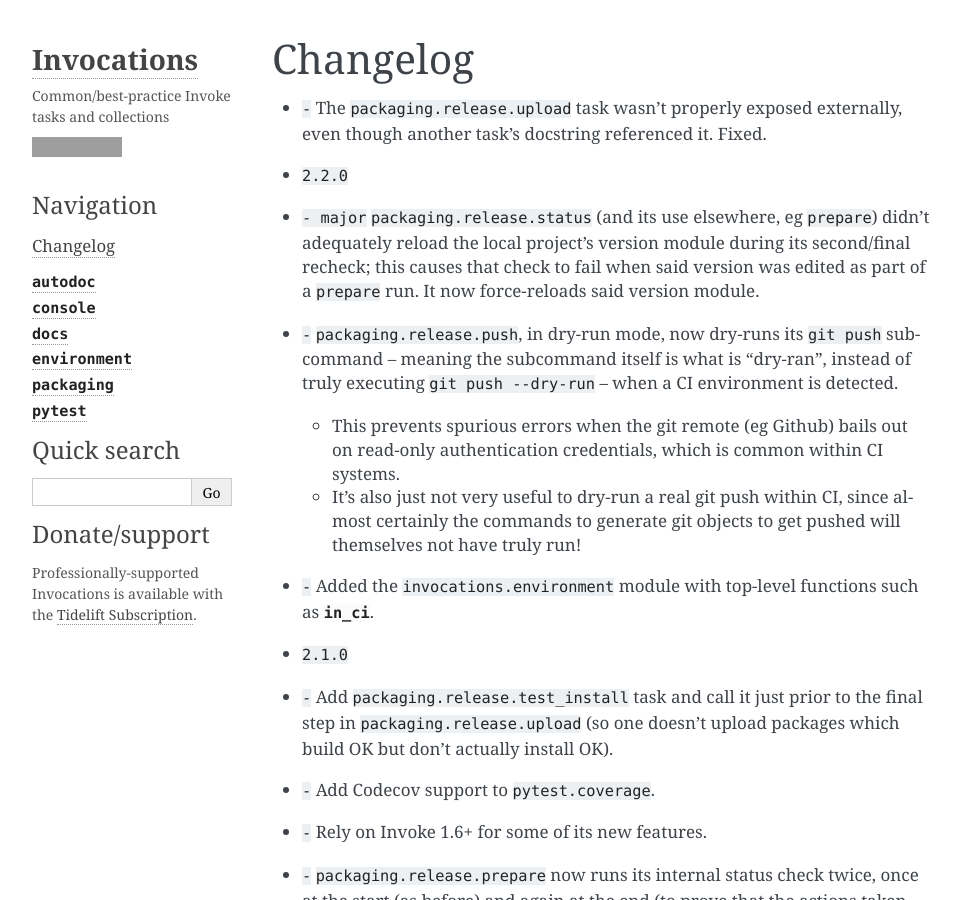
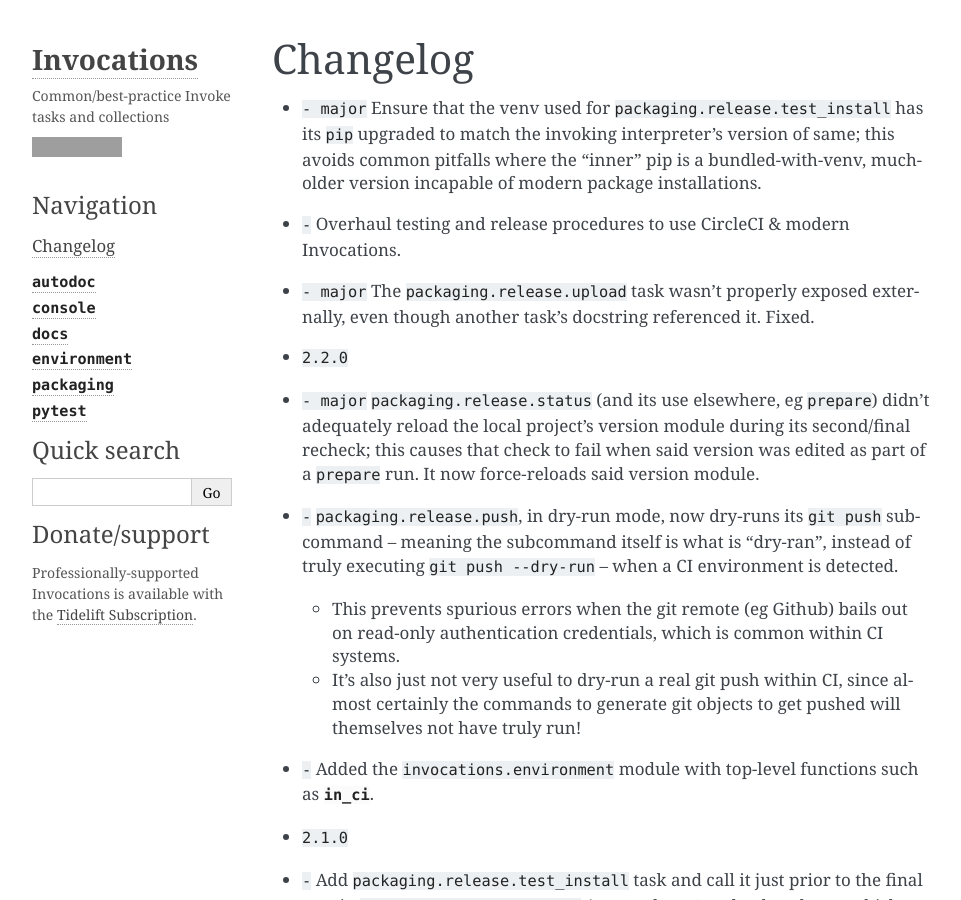
Before and after one commit to pyinvoke/invocations, a Sphinx documentation site: the page built from docs/changelog.rst, in a window 1280 px wide and 900 px high. Shown: the whole window, without its empty margins (148-1109 px from the left). Built offline with Sphinx 7.4.7, drawn with Linux system fonts in a browser that asks for light colours; cross-references to code outside the pages are shown as plain code; grey boxes are pictures that could not be loaded.

Commit message:
Changelog updates for recent changes

```diff
--- a/docs/changelog.rst
+++ b/docs/changelog.rst
@@ -2,7 +2,14 @@
 Changelog
 =========
 
-- :bug:`-` The ``packaging.release.upload`` task wasn't properly exposed
+- :bug:`- major` Ensure that the venv used for
+  ``packaging.release.test_install`` has its ``pip`` upgraded to match the
+  invoking interpreter's version of same; this avoids common pitfalls where the
+  "inner" pip is a bundled-with-venv, much-older version incapable of modern
+  package installations.
+- :support:`-` Overhaul testing and release procedures to use CircleCI & modern
+  Invocations.
+- :bug:`- major` The ``packaging.release.upload`` task wasn't properly exposed
   externally, even though another task's docstring referenced it. Fixed.
 - :release:`2.2.0 <2021-09-03>`
 - :bug:`- major` ``packaging.release.status`` (and its use elsewhere, eg
```
